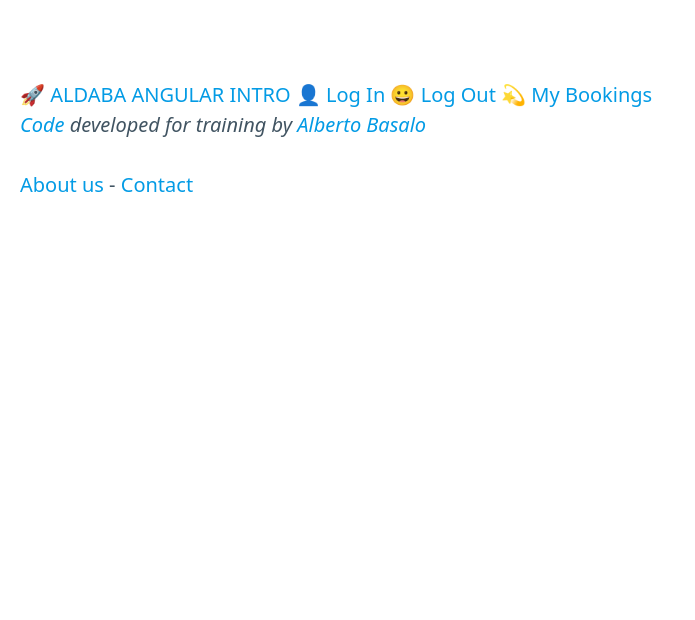
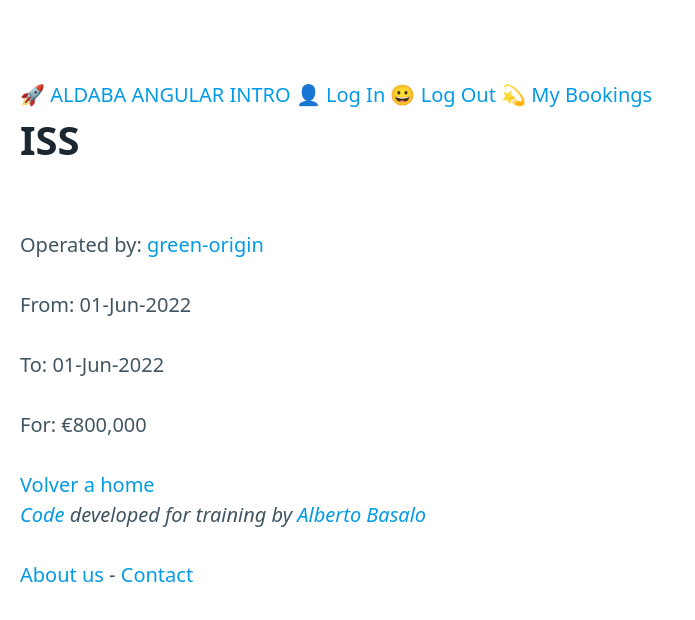
Before and after one commit to Esmoris/Aldaba-Angular-Intro, an Angular app: page /trips/green-origin-iss-4 in a window 1280 px wide. Before the commit this address led to /. Shown: the top 620 px of the page, without its empty margins (0-695 px from the left). Built offline with nearby package versions, Linux system fonts and the light colour scheme.

Commit message:
feat: operator view

```diff
--- a/src/app/app-routing.module.ts
+++ b/src/app/app-routing.module.ts
@@ -33,6 +33,10 @@ const routes: Routes = [
     path: "operators",
     loadChildren: () => import("./operators/operators.module").then((m) => m.OperatorsModule),
   },
+  {
+    path: "trips/:id",
+    loadChildren: () => import("./trips/view-trip/view-trip.module").then((m) => m.ViewTripModule),
+  },
 ];
 
 @NgModule({
--- a/src/app/home/home.component.html
+++ b/src/app/home/home.component.html
@@ -4,7 +4,9 @@
   <li *ngFor="let trip of trips">
     <span *ngIf="trip.status=='CONFIRMED'"> 🚀 </span>
     <span *ngIf="trip.status=='WAITING'"> ⌛ </span>
-    <span class="{{ getTripClass(trip) }}">{{ trip.destination }} </span>
+    <span class="{{ getTripClass(trip) }}">
+      <a [routerLink]="['trips',trip.id]"> {{ trip.destination }} </a>
+    </span>
     <span>
       From: {{ trip.startDate | date:'dd-MMM-yyyy' }}
       To: {{ trip.endDate | date:'dd-MMM-yyyy' }}
--- /dev/null
+++ b/src/app/trips/view-trip/view-trip-routing.module.ts
@@ -0,0 +1,12 @@
+import { NgModule } from '@angular/core';
+import { Routes, RouterModule } from '@angular/router';
+
+import { ViewTripComponent } from './view-trip.component';
+
+const routes: Routes = [{ path: '', component: ViewTripComponent }];
+
+@NgModule({
+  imports: [RouterModule.forChild(routes)],
+  exports: [RouterModule]
+})
+export class ViewTripRoutingModule { }
--- /dev/null
+++ b/src/app/trips/view-trip/view-trip.component.html
@@ -0,0 +1,16 @@
+<h1> {{ trip.destination }} </h1>
+<p>
+  Operated by: <a [routerLink]="['/operators',trip.operatorId]"> {{ trip.operatorId }}</a>
+</p>
+<p>
+  From: {{ trip.startDate | date:'dd-MMM-yyyy' }}
+</p>
+<p>
+  To: {{ trip.endDate | date:'dd-MMM-yyyy' }}
+</p>
+<p>
+  For: {{ trip.flightPrice | currency:'EUR':'symbol':'3.0' }}
+</p>
+
+
+<a [routerLink]="['/']">Volver a home</a>
--- /dev/null
+++ b/src/app/trips/view-trip/view-trip.component.ts
@@ -0,0 +1,20 @@
+import { Component, OnInit } from "@angular/core";
+import { ActivatedRoute } from "@angular/router";
+import { TRIPS } from "src/app/data/astro_bookings";
+import { Trip } from "src/app/models/trip";
+
+@Component({
+  selector: "app-view-trip",
+  templateUrl: "./view-trip.component.html",
+  styleUrls: ["./view-trip.component.css"],
+})
+export class ViewTripComponent implements OnInit {
+  public trip: Trip;
+  constructor(route: ActivatedRoute) {
+    const trips: Trip[] = TRIPS;
+    const tripId = route.snapshot.params["id"];
+    this.trip = trips.find((t) => t.id === tripId);
+  }
+
+  ngOnInit(): void {}
+}
```
Also changed, not shown: src/app/trips/view-trip/view-trip.module.ts (added, +15 -0 lines), src/app/trips/view-trip/view-trip.component.css (added), 1 other file (tests, documents, lock files or other folders).
